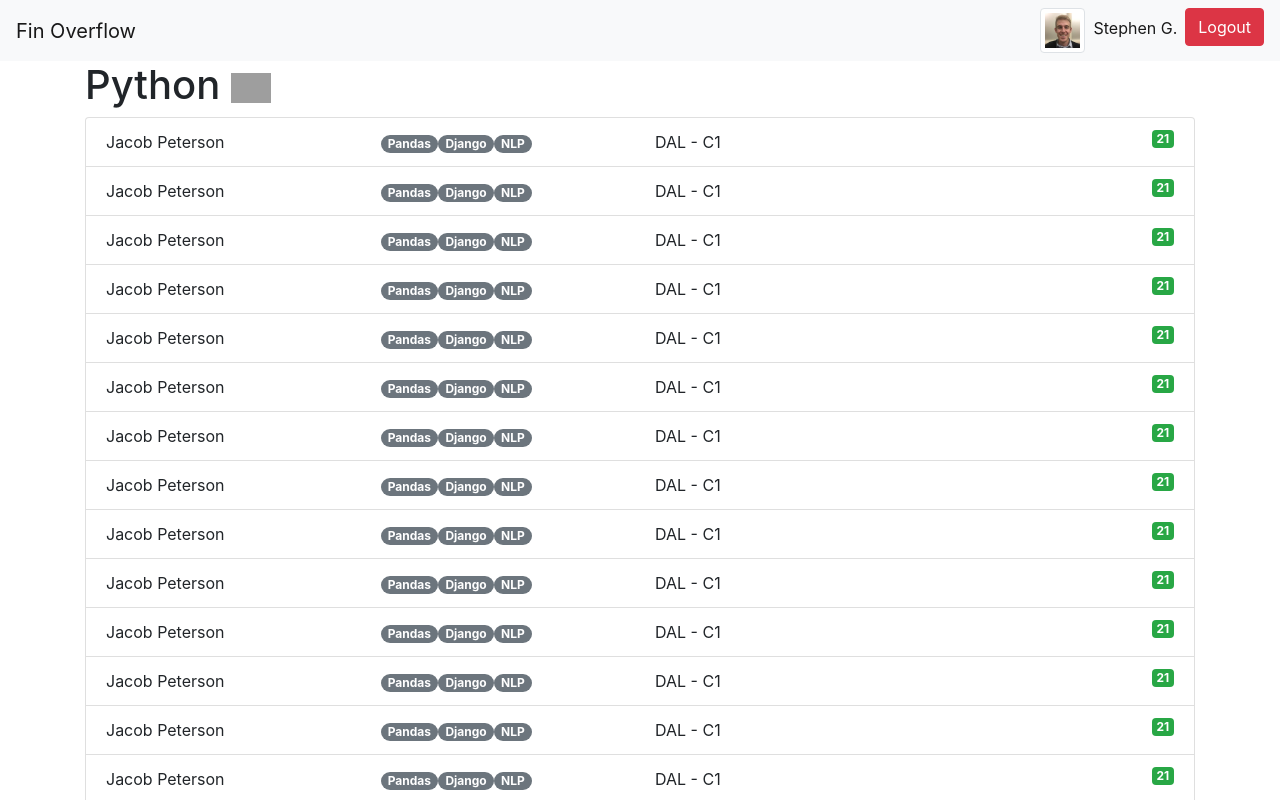
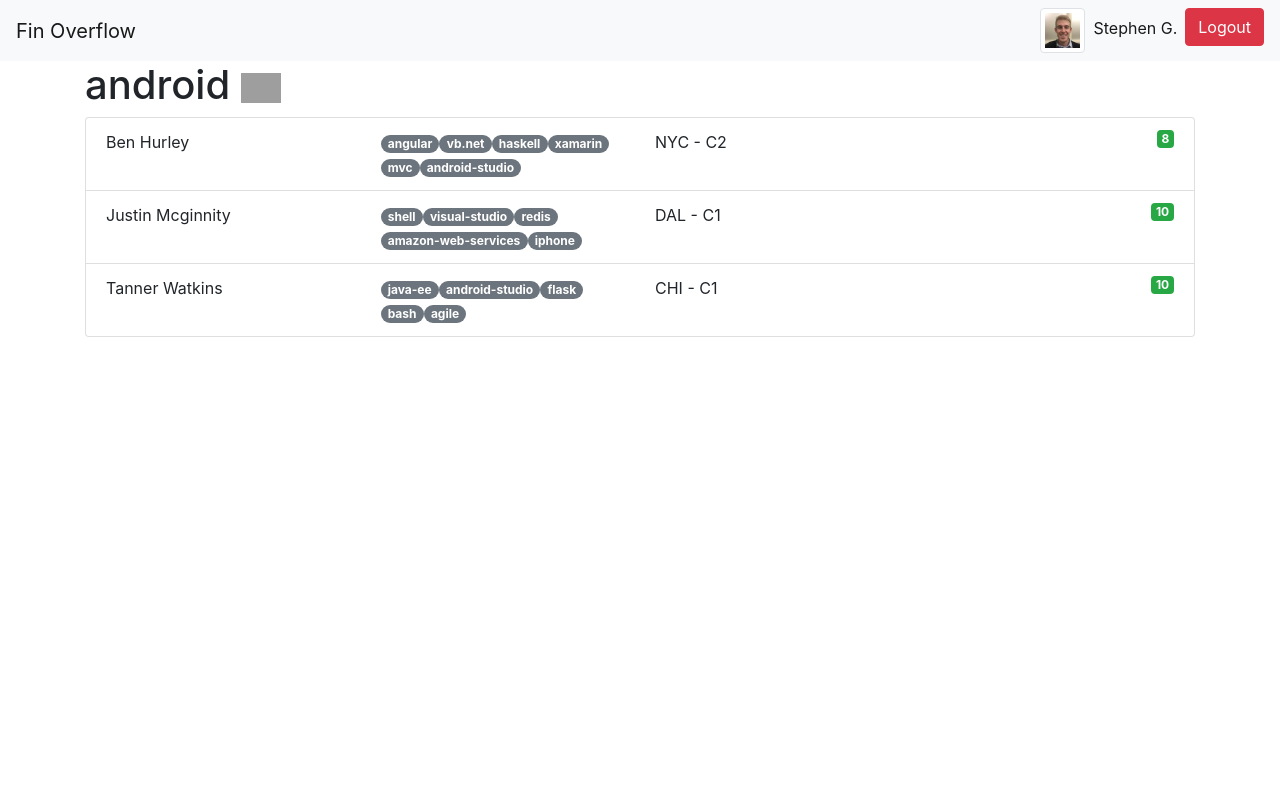
Before and after one commit to jacobnpeterson/devschoolapp, an Angular app: page /skill/android in a window 1280 px wide. Shown: the top 800 px of the page. Built offline with nearby package versions, Linux system fonts and the light colour scheme; grey boxes are pictures that could not be loaded.

Commit message:
Skills page done

```diff
--- a/src/app/person-row/person-row.component.html
+++ b/src/app/person-row/person-row.component.html
@@ -1,15 +1,17 @@
 <div class="row">
   <div class="col-md-3">
-    <a routerLink="/profile">Jacob Peterson</a>
+    <a routerLink="/profile/{{person.id}}">{{person.name}}</a>
   </div>
   <div class="col-md-3">
-    <span class="badge badge-secondary badge-pill">Pandas</span>
-    <span class="badge badge-secondary badge-pill">Django</span>
-    <span class="badge badge-secondary badge-pill">NLP</span>
+    <span *ngFor="let end of endNames" class="badge badge-secondary badge-pill">
+      {{end}}
+    </span>
   </div><div class="col-md-3">
-    DAL - C1
+    {{descripString}}
   </div>
   <div class="col-md-3">
-    <span class="badge badge-success right">21</span>
+    <span class="badge badge-success right">
+      {{endCount}}
+    </span>
   </div>
 </div>
--- a/src/app/person-row/person-row.component.ts
+++ b/src/app/person-row/person-row.component.ts
@@ -1,4 +1,4 @@
-import { Component, OnInit } from '@angular/core';
+import { Component, OnInit, Input } from '@angular/core';
 
 @Component({
   selector: 'app-person-row',
@@ -9,7 +9,23 @@ export class PersonRowComponent implements OnInit {
 
   constructor() { }
 
+  @Input() person: any;
+  endNames = new Set();
+  descripString: string;
+  endCount: number;
+
   ngOnInit() {
+
+    var list = new Array();
+    this.person.endorsements.forEach(end => {
+      // alert(end.tag);
+      list.push(end.tag[0]);
+    });
+
+    this.endNames = new Set(list);
+
+    this.descripString = this.person.market + " - " + this.person.cohort;
+    this.endCount = this.person.endorsements.length;
   }
 
 }
--- a/src/app/skill/skill.component.html
+++ b/src/app/skill/skill.component.html
@@ -2,14 +2,13 @@
 <div class="container">
     <div class="row">
         <div class="col-md-4">
-            <h1>Python <img src="http://www.iconarchive.com/download/i73027/cornmanthe3rd/plex/Other-python.ico"></h1>
+            <h1>{{skill}} <img src="{{imgSrc}}"></h1>
         </div>
     </div>
     <ul class="list-group">
-        <li *ngFor="let person of people" class="list-group-item"><app-person-row></app-person-row></li>
-        <li class="list-group-item"><app-person-row></app-person-row></li>
-        <li class="list-group-item"><app-person-row></app-person-row></li>
-        <li class="list-group-item"><app-person-row></app-person-row></li>
-        <li class="list-group-item"><app-person-row></app-person-row></li>
+        <li *ngFor="let person of skillPeople" class="list-group-item">
+            <app-person-row [person]="person"></app-person-row>
+        </li>
+
     </ul>
 </div>
--- a/src/app/skill/skill.component.ts
+++ b/src/app/skill/skill.component.ts
@@ -16,8 +16,32 @@ export class SkillComponent implements OnInit {
   tags = tags;
   people = people;
   skills = skills;
-  skill: any;
+  skill: string;
+  imgSrc: string;
+  skillPeople = new Array();
 
-  ngOnInit() { this.skill = skills[this.route.snapshot.params['name']]; }
+  ngOnInit() {
+    // Assign `skill` to correct skill
+    this.skill = this.route.snapshot.params['name'];
+    // alert(this.skill);
+
+    // Fetch icon url
+    this.skills.forEach(element => {
+      if(element.name == this.skill) {
+        this.imgSrc = element.iconUrl;
+      }
+    });
+    // alert(this.imgSrc);
+
+    // Populate people only on that page
+    this.people.forEach(person => {
+      if(person.endorsements.filter(end => end.skill.toLowerCase() == this.skill).length > 0) {
+        this.skillPeople.push(person);
+      }
+    });
+    // alert(this.skillPeople.length);
+
+
+  }
 
 }
```
